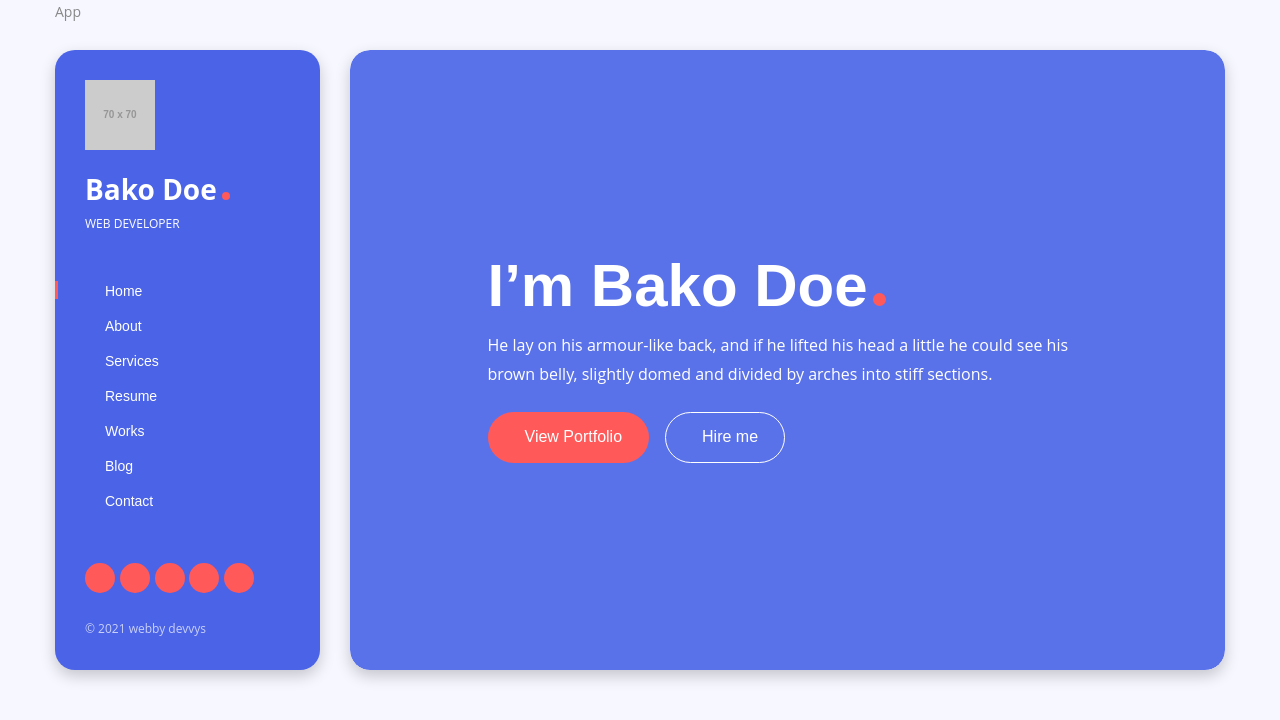
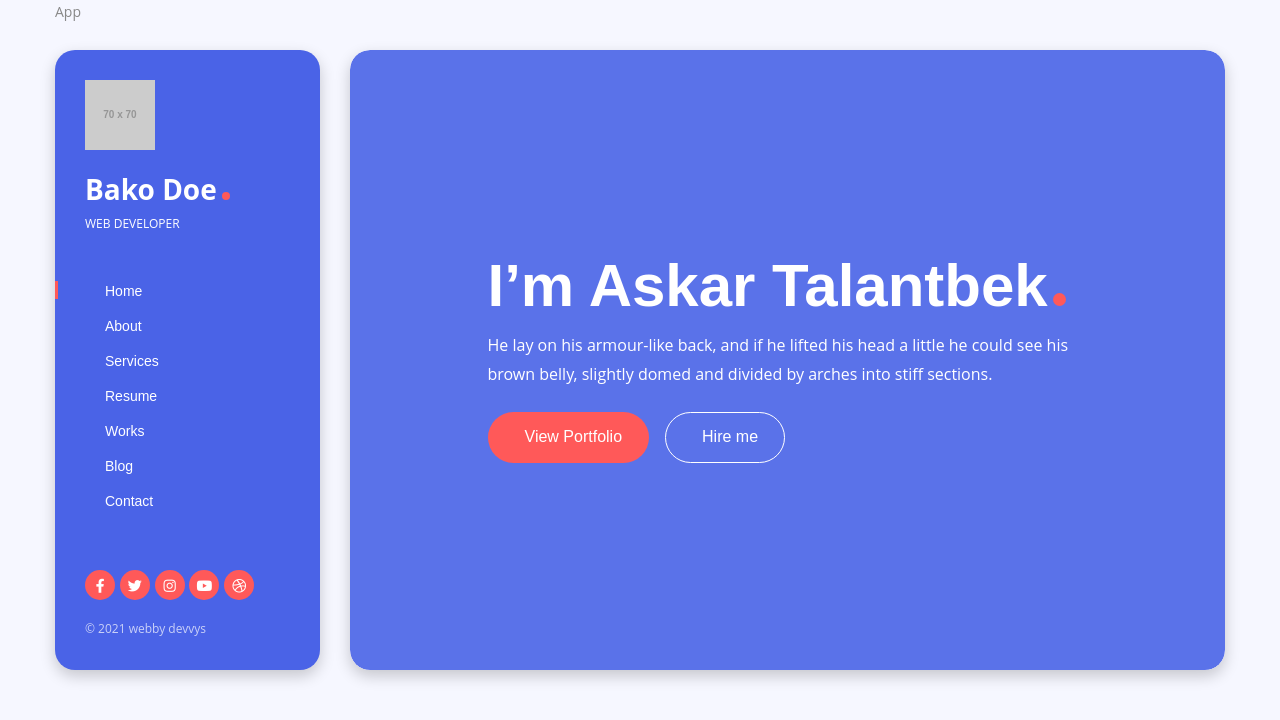
Before and after one commit to murutchan/my-portfolio2, a React (Create React App) app: page / in a window 1280 px wide. Shown: the top 720 px of the page. Built offline with nearby package versions, Linux system fonts and the light colour scheme.

Commit message:
main page

```diff
--- a/public/index.html
+++ b/public/index.html
@@ -8,6 +8,10 @@
     <meta
       name="description"
       content="Web site created using create-react-app"
+    />
+    <link
+      rel="stylesheet"
+      href="https://cdnjs.cloudflare.com/ajax/libs/font-awesome/5.15.2/css/all.min.css"
     />
     <link rel="apple-touch-icon" href="%PUBLIC_URL%/logo192.png" />
     <!--
--- a/src/App.js
+++ b/src/App.js
@@ -1,7 +1,8 @@
 import React from "react";
 import { BrowserRouter as Router } from "react-router-dom";
 
-import Navigation from "./components/layout/Navigation";
+import Navigation from "./components/Navigation";
+import MainPage from "./components/MainPage";
 import "bootswatch/dist/flatly/bootstrap.min.css";
 import "./app.styles.scss";
 
@@ -10,49 +11,8 @@ const App = () => {
     <Router>
       <div class="site-wrapper">
         <Navigation />
-        <div class="mobile-header py-2 px-3 mt-4">
-          <button class="menu-icon mr-2">
-            <span></span>
-            <span></span>
-            <span></span>
-          </button>
-          <a href="index.html" class="logo">
-            <img src="https://via.placeholder.com/70x70" alt="Bako Doe" />
-          </a>
-          <a href="index.html" class="site-title dot ml-2">
-            Bako Doe
-          </a>
-        </div>
+        <MainPage />
         App
-        <main class="content float-right">
-          <section
-            class="hero background parallax shadow-dark d-flex align-items-center"
-            id="home"
-            data-image-src="https://via.placeholder.com/900x600"
-          >
-            <div class="cta mx-auto mt-2">
-              <h1 class="mt-0 mb-4">
-                I’m Bako Doe<span class="dot"></span>
-              </h1>
-              <p class="mb-4">
-                He lay on his armour-like back, and if he lifted his head a
-                little he could see his brown belly, slightly domed and divided
-                by arches into stiff sections.
-              </p>
-              <a href="#" class="btn btn-default btn-lg mr-3">
-                <i class="icon-grid"></i>View Portfolio
-              </a>
-              <div
-                class="spacer d-md-none d-lg-none d-sm-none"
-                data-height="10"
-              ></div>
-              <a href="#" class="btn btn-border-light btn-lg">
-                <i class="icon-envelope"></i>Hire me
-              </a>
-            </div>
-            <div class="overlay"></div>
-          </section>
-        </main>
       </div>
     </Router>
   );
--- /dev/null
+++ b/src/components/MainPage.js
@@ -0,0 +1,37 @@
+import React from "react";
+
+const MainPage = () => {
+  return (
+    <main className="content float-right">
+      <section
+        className="hero background parallax shadow-dark d-flex align-items-center"
+        id="home"
+        data-image-src="https://via.placeholder.com/900x600"
+      >
+        <div className="cta mx-auto mt-2">
+          <h1 className="mt-0 mb-4">
+            I’m Askar Talantbek<span className="dot"></span>
+          </h1>
+          <p className="mb-4">
+            He lay on his armour-like back, and if he lifted his head a little
+            he could see his brown belly, slightly domed and divided by arches
+            into stiff sections.
+          </p>
+          <a href="#" className="btn btn-default btn-lg mr-3">
+            <i className="icon-grid"></i>View Portfolio
+          </a>
+          <div
+            className="spacer d-md-none d-lg-none d-sm-none"
+            data-height="10"
+          ></div>
+          <a href="#" className="btn btn-border-light btn-lg">
+            <i className="icon-envelope"></i>Hire me
+          </a>
+        </div>
+        <div className="overlay"></div>
+      </section>
+    </main>
+  );
+};
+
+export default MainPage;
--- /dev/null
+++ b/src/components/Navigation.js
@@ -0,0 +1,110 @@
+import React, { Fragment } from "react";
+import { Link } from "react-router-dom";
+
+const Navigation = () => {
+  return (
+    <Fragment>
+      <header className="left float-left shadow-dark" id="header">
+        <button type="button" className="close" aria-label="Close">
+          <span aria-hidden="true">&times;</span>
+        </button>
+        <div className="header-inner d-flex align-items-start flex-column">
+          <Link>
+            <img src="https://via.placeholder.com/70x70" alt="Bako Doe" />
+          </Link>
+          <Link to="/" className="site-title dot mt-3">
+            Bako Doe
+          </Link>
+          <span className="site-slogan">Web Developer</span>
+
+          <nav>
+            <ul className="vertical-menu scrollspy">
+              <li>
+                <a href="#home" className="active">
+                  <i className="icon-home"></i>Home
+                </a>
+              </li>
+              <li>
+                <a href="#about">
+                  <i className="icon-user"></i>About
+                </a>
+              </li>
+              <li>
+                <a href="#services">
+                  <i className="icon-bulb"></i>Services
+                </a>
+              </li>
+              <li>
+                <a href="#resume">
+                  <i className="icon-graduation"></i>Resume
+                </a>
+              </li>
+              <li>
+                <a href="#works">
+                  <i className="icon-grid"></i>Works
+                </a>
+              </li>
+              <li>
+                <a href="#blog">
+                  <i className="icon-pencil"></i>Blog
+                </a>
+              </li>
+              <li>
+                <a href="#contact">
+                  <i className="icon-phone"></i>Contact
+                </a>
+              </li>
+            </ul>
+          </nav>
+
+          <div className="footer mt-auto">
+            <ul className="social-icons list-inline">
+              <li className="list-inline-item">
+                <a href="#">
+                  <i className="fab fa-facebook-f"></i>
+                </a>
+              </li>
+              <li className="list-inline-item">
+                <a href="#">
+                  <i className="fab fa-twitter"></i>
+                </a>
+              </li>
+              <li className="list-inline-item">
+                <a href="#">
+                  <i className="fab fa-instagram"></i>
+                </a>
+              </li>
+              <li className="list-inline-item">
+                <a href="#">
+                  <i className="fab fa-youtube"></i>
+                </a>
+              </li>
+              <li className="list-inline-item">
+                <a href="#">
+                  <i className="fab fa-dribbble"></i>
+                </a>
+              </li>
+            </ul>
+
+            <span className="copyright">© 2021 webby devvys</span>
+          </div>
+        </div>
+      </header>
+      <div class="mobile-header py-2 px-3 mt-4">
+        <button class="menu-icon mr-2">
+          <span></span>
+          <span></span>
+          <span></span>
+        </button>
+        <a href="index.html" class="logo">
+          <img src="https://via.placeholder.com/70x70" alt="Bako Doe" />
+        </a>
+        <a href="index.html" class="site-title dot ml-2">
+          Bako Doe
+        </a>
+      </div>
+    </Fragment>
+  );
+};
+
+export default Navigation;
--- a/src/components/layout/Navigation.js
+++ /dev/null
@@ -1,95 +0,0 @@
-import React, { Fragment } from "react";
-import { Link } from "react-router-dom";
-
-const Navigation = () => {
-  return (
-    <header className="left float-left shadow-dark" id="header">
-      <button type="button" className="close" aria-label="Close">
-        <span aria-hidden="true">&times;</span>
-      </button>
-      <div className="header-inner d-flex align-items-start flex-column">
-        <Link>
-          <img src="https://via.placeholder.com/70x70" alt="Bako Doe" />
-        </Link>
-        <Link to="/" className="site-title dot mt-3">
-          Bako Doe
-        </Link>
-        <span className="site-slogan">Web Developer</span>
-
-        <nav>
-          <ul className="vertical-menu scrollspy">
-            <li>
-              <a href="#home" className="active">
-                <i className="icon-home"></i>Home
-              </a>
-            </li>
-            <li>
-              <a href="#about">
-                <i className="icon-user"></i>About
-              </a>
-            </li>
-            <li>
-              <a href="#services">
-                <i className="icon-bulb"></i>Services
-              </a>
-            </li>
-            <li>
-              <a href="#resume">
-                <i className="icon-graduation"></i>Resume
-              </a>
-            </li>
-            <li>
-              <a href="#works">
-                <i className="icon-grid"></i>Works
-              </a>
-            </li>
-            <li>
-              <a href="#blog">
-                <i className="icon-pencil"></i>Blog
-              </a>
-            </li>
-            <li>
-              <a href="#contact">
-                <i className="icon-phone"></i>Contact
-              </a>
-            </li>
-          </ul>
-        </nav>
-
-        <div className="footer mt-auto">
-          <ul className="social-icons list-inline">
-            <li className="list-inline-item">
-              <a href="#">
-                <i className="fab fa-facebook-f"></i>
-              </a>
-            </li>
-            <li className="list-inline-item">
-              <a href="#">
-                <i className="fab fa-twitter"></i>
-              </a>
-            </li>
-            <li className="list-inline-item">
-              <a href="#">
-                <i className="fab fa-instagram"></i>
-              </a>
-            </li>
-            <li className="list-inline-item">
-              <a href="#">
-                <i className="fab fa-youtube"></i>
-              </a>
-            </li>
-            <li className="list-inline-item">
-              <a href="#">
-                <i className="fab fa-dribbble"></i>
-              </a>
-            </li>
-          </ul>
-
-          <span className="copyright">© 2021 webby devvys</span>
-        </div>
-      </div>
-    </header>
-  );
-};
-
-export default Navigation;
```
